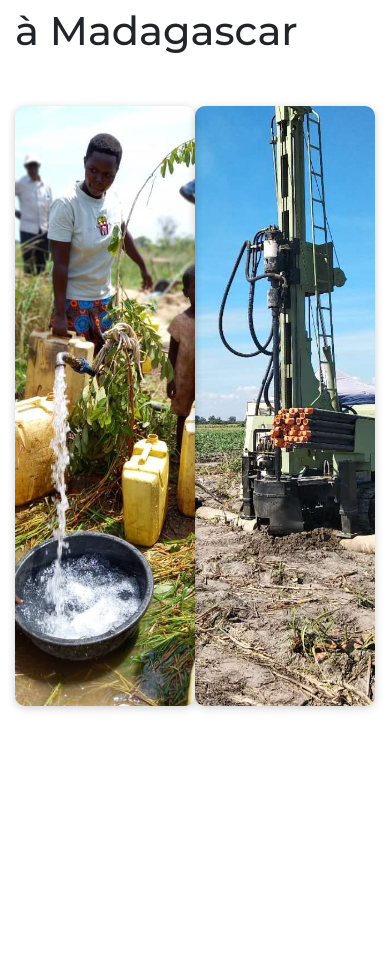
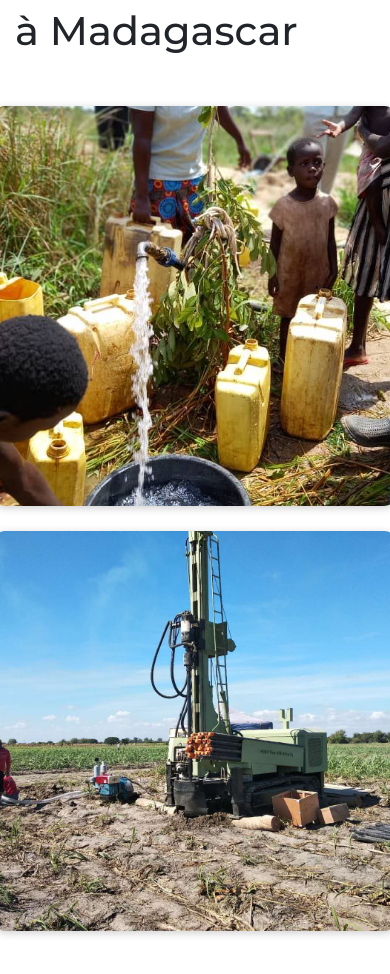
Before and after one commit to potatosalad94/Somalfor, a Next.js app: page / in a window 390 px wide. Shown: the part 1598-2572 px from the top of the page. Before the commit the page ends 2336 px from the top, so only its background shows below. Built offline with nearby package versions, Linux system fonts and the light colour scheme; a web font is replaced by a local one.

Commit message:
added video

```diff
--- a/components/layout/Realisations.js
+++ b/components/layout/Realisations.js
@@ -1,5 +1,6 @@
 import styles from "./Realisations.module.scss";
 import Image from "next/image";
+import ReactPlayer from "react-player";
 
 const Realisations = () => {
   return (
@@ -57,6 +58,15 @@ const Realisations = () => {
           </div>
         </div>
       </div>
+      <div className={styles.projectVideo}>
+        <ReactPlayer
+          className={styles.reactPlayer}
+          width="100%"
+          height="100%"
+          url="https://www.youtube.com/watch?v=KfDecRwGvaI"
+          controls
+        />
+      </div>
     </div>
   );
 };
--- a/components/layout/Realisations.module.scss
+++ b/components/layout/Realisations.module.scss
@@ -10,6 +10,14 @@
   margin-top: 6vh;
   display: flex;
   justify-content: space-between;
+}
+
+.projectDetails:first-child {
+  margin-right: 10px;
+}
+
+.projectDetails:last-child {
+  margin-left: 10px;
 }
 
 .projectDetails {
@@ -67,8 +75,43 @@
   }
 }
 
+.projectVideo {
+  position: relative;
+  margin-top: 6vh;
+  padding-top: 56.25%;
+}
+
+.reactPlayer {
+  position: absolute;
+  top: 0;
+  left: 0;
+
+  iframe {
+    border-radius: 10px !important;
+  }
+}
+
 @media screen and (max-width: 760px) {
   .realisations {
     margin-top: 28vh;
   }
+
+  .projects {
+    flex-direction: column;
+    justify-content: space-between;
+    align-items: center;
+  }
+
+  .projectDetails:first-child {
+    margin: 0 0 10px 0;
+  }
+
+  .projectDetails:last-child {
+    margin: 15px 0 0 0;
+  }
+
+  .projectDetails {
+    width: 400px;
+    height: 400px;
+  }
 }
--- a/package.json
+++ b/package.json
@@ -16,6 +16,7 @@
     "react-bootstrap": "^1.6.1",
     "react-dom": "17.0.2",
     "react-icons": "^4.2.0",
+    "react-player": "^2.9.0",
     "react-scroll": "^1.8.2",
     "sass": "^1.35.1"
   },
```
Also changed, not shown: 1 other file (tests, documents, lock files or other folders).
